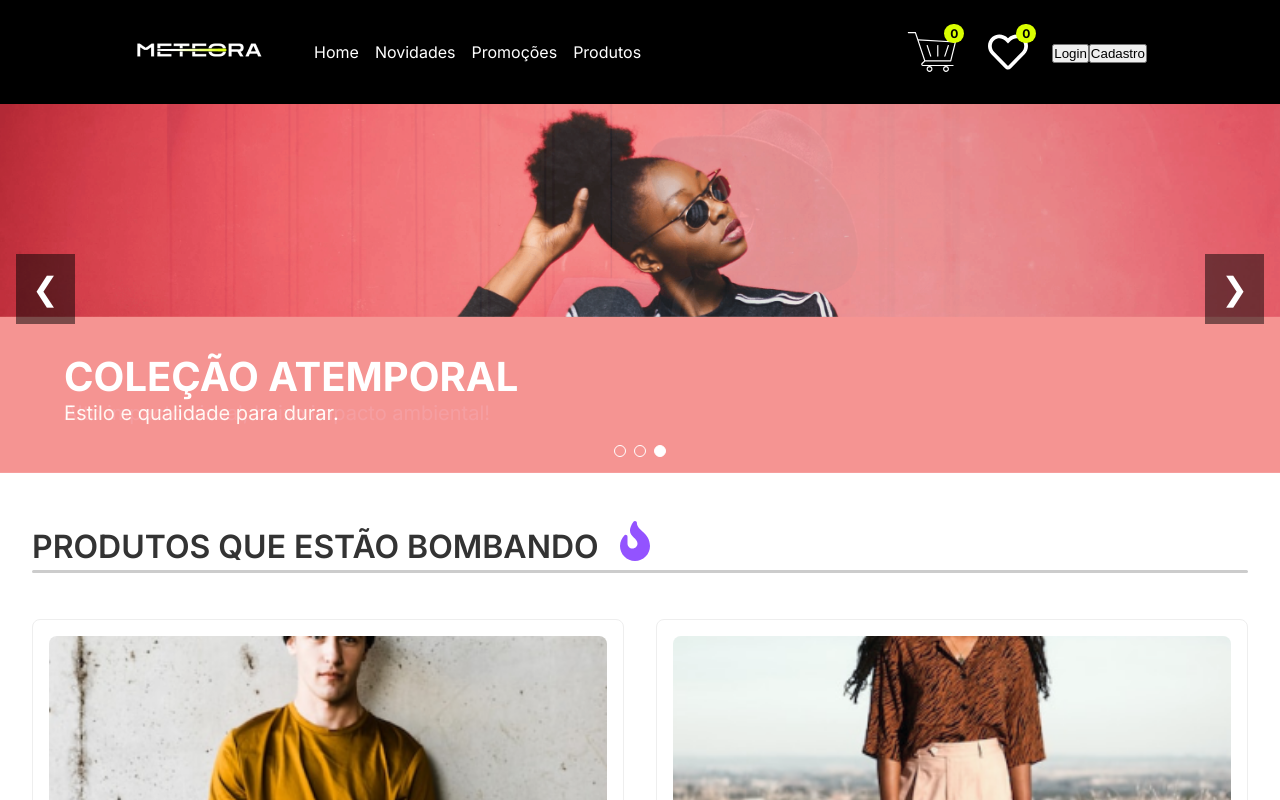
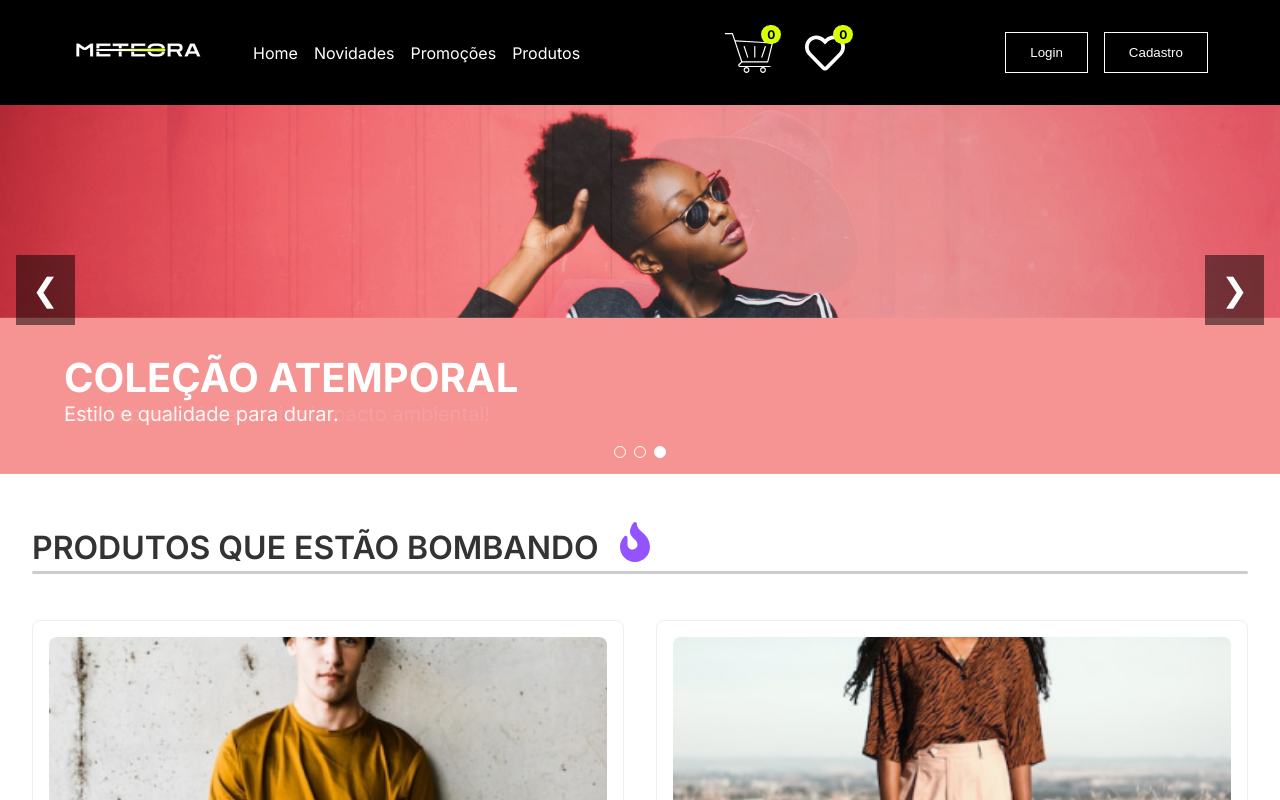
Before and after one commit to danielcoosta1/Meteora, a React (Vite) app: page / in a window 1280 px wide. Shown: the top 800 px of the page. Built offline with nearby package versions, Linux system fonts and the light colour scheme; no server answers.

Commit message:
Estilizando a barra de navegação com os novos botões de login e cadastro

```diff
--- a/src/components/BarraDeNavegacao/index.jsx
+++ b/src/components/BarraDeNavegacao/index.jsx
@@ -27,7 +27,7 @@ import { useLocation } from "react-router-dom";
 import { useProdutos } from "../../hooks/useProdutos";
 
 const BarraDeNavegacao = () => {
-  const { carrinho, abrirMenu} = useCarrinho();
+  const { carrinho, abrirMenu } = useCarrinho();
   const { termoBusca, setTermoBusca } = useProdutos(); // Importa o hook de carrinho
   const { favoritos } = useFavoritos();
 
@@ -44,7 +44,10 @@ const BarraDeNavegacao = () => {
   // Flags para verificar as rotas específicas
   const exibirCampoBusca =
     rotaAtual === "/produtos" || rotaAtual === "/favoritos";
-  const exibirIconeCarrinho = rotaAtual === "/" || rotaAtual === "/favoritos" || rotaAtual === "/produtos";
+  const exibirIconeCarrinho =
+    rotaAtual === "/" ||
+    rotaAtual === "/favoritos" ||
+    rotaAtual === "/produtos";
 
   return (
     <NavEstilizada>
@@ -103,10 +106,16 @@ const BarraDeNavegacao = () => {
           </NavLink>
         </ContainerIcones>
         <ContainerAuth>
-          <NavLink to="/login">
+          <NavLink
+            to="/login"
+            className={({ isActive }) => (isActive ? "active" : "")}
+          >
             <button>Login</button>
           </NavLink>
-          <NavLink to="/cadastro">
+          <NavLink
+            to="/cadastro"
+            className={({ isActive }) => (isActive ? "active" : "")}
+          >
             <button>Cadastro</button>
           </NavLink>
         </ContainerAuth>
--- a/src/components/BarraDeNavegacao/styles.js
+++ b/src/components/BarraDeNavegacao/styles.js
@@ -13,13 +13,14 @@ const ConteinerEsquerdaEstilizado = styled.section`
   align-items: center;
   justify-content: center;
   gap: 3rem;
+
 `;
 
 const ConteinerDireitoEstilizado = styled.section`
   display: flex;
   align-items: center;
-  justify-content: center;
-  gap: 1.5rem;
+
+  gap: 10rem;
 `;
 
 const CampoFormSearch = styled.form`
@@ -59,8 +60,6 @@ const ContainerIcones = styled.div`
   align-items: center;
   gap: 2rem;
 `;
-
-
 
 const IconeCarrinho = styled.div`
   position: relative;
@@ -136,10 +135,31 @@ const ListaEstilizada = styled.ul`
 
 const ImgEstilizada = styled.img``;
 
+const ContainerAuth = styled.div`
+  display: flex;
+  gap: 1rem;
 
-const ContainerAuth = styled.div``;
+  a button {
+    padding: 0.75rem 1.5rem;
+    border: 1px solid #ffffff;
+    background-color: transparent;
+    color: #ffffff;
+    cursor: pointer;
+    font-weight: 500;
+    transition: all 0.3s ease;
+  }
 
+  a button:hover {
+    background-color: #ffffff;
+    color: #000000;
+  }
 
+  a.active button {
+    background-color: #daff01;
+    color: #000000;
+    font-weight: bold;
+  }
+`;
 
 export {
   ImgEstilizada,
@@ -153,5 +173,5 @@ export {
   IconeFavoritos,
   CampoFormSearch,
   Button,
-  ContainerAuth
+  ContainerAuth,
 };
```
